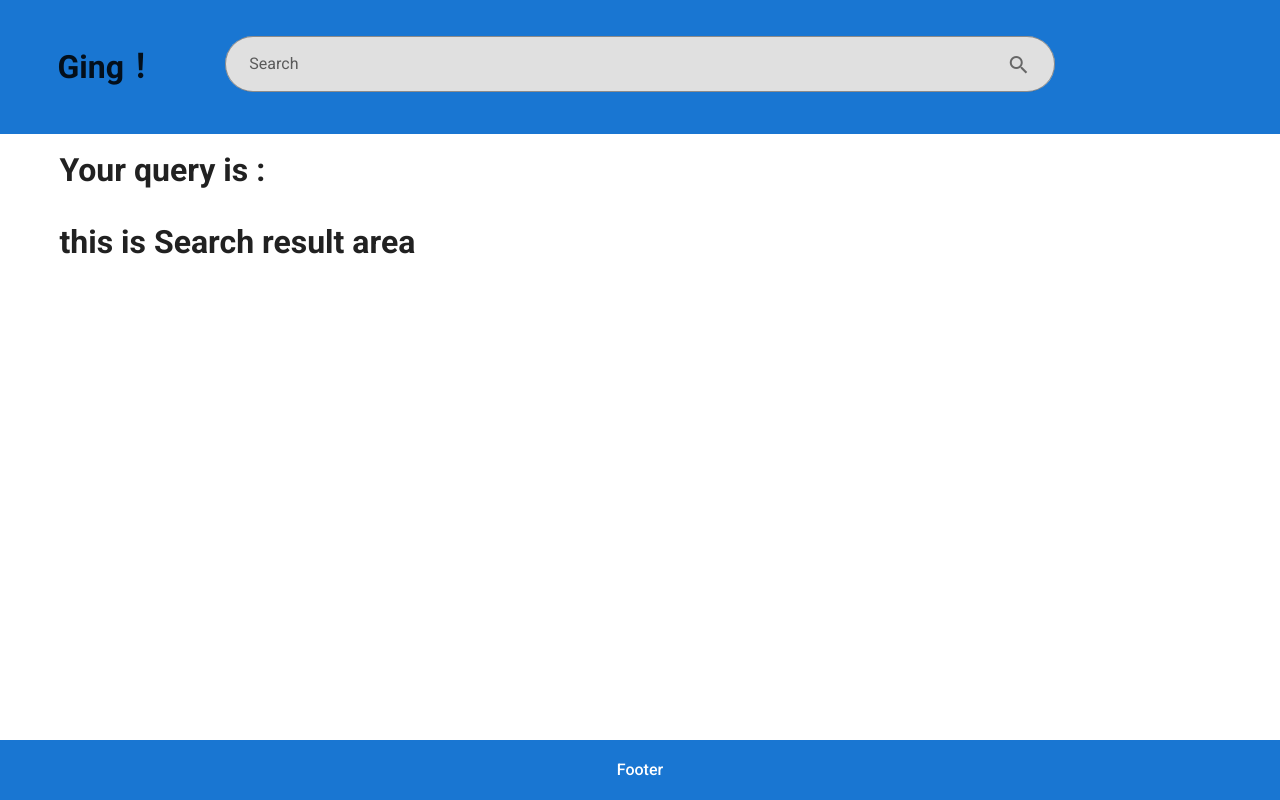
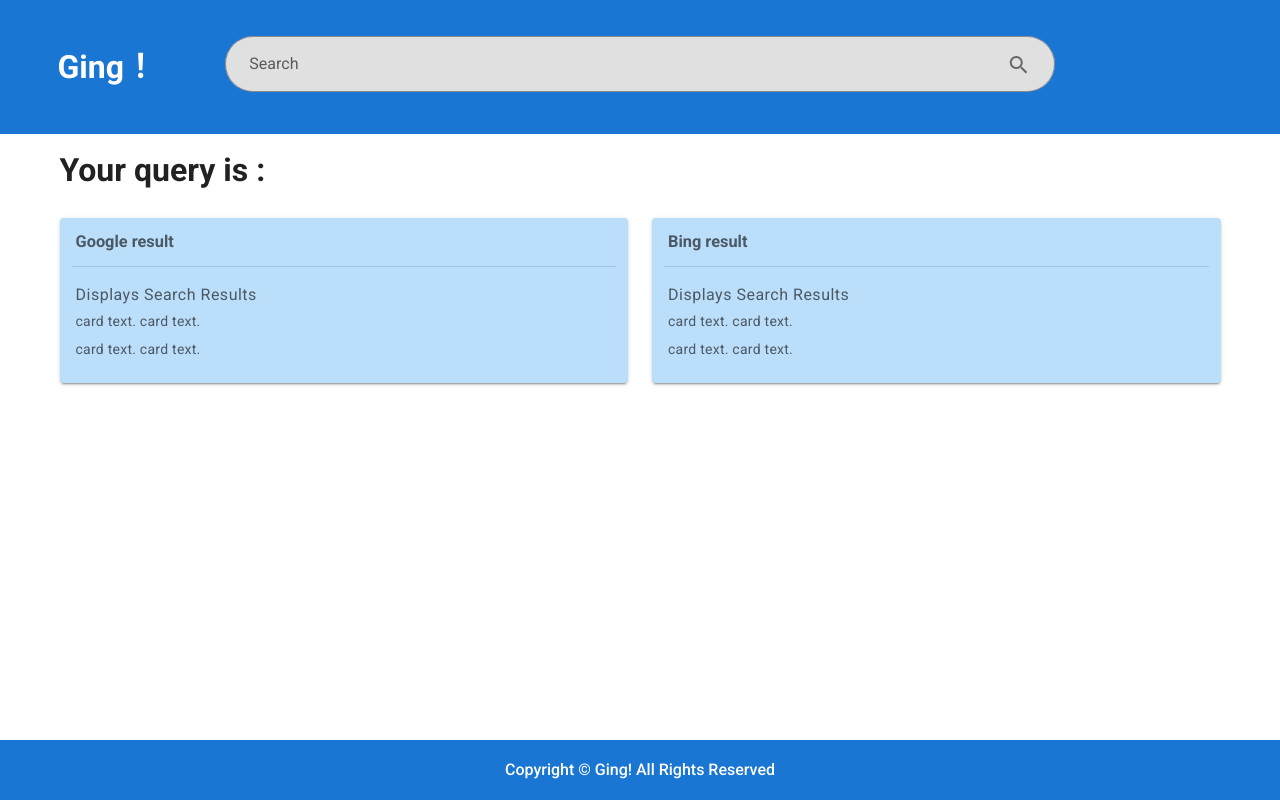
Before and after one commit to peartrees/Web_Search_App, a Vue app in the folder frontend/: page / in a window 1280 px wide. Both pictures are taken after a click on the button 1018 px from the left and 65 px from the top of the page. Built offline with nearby package versions, Linux system fonts and the light colour scheme.

Commit message:
make it better

```diff
--- a/frontend/src/App.vue
+++ b/frontend/src/App.vue
@@ -2,7 +2,7 @@
   <v-app>
         <v-container fluid class="primary">
          <v-row align="center">
-          <v-col cols=2 class="text-center"><h1>Ging！</h1></v-col>
+          <v-col cols=2 class="text-center"><h1 style="color:white">Ging！</h1></v-col>
             <v-col cols=8 class="text-center">
               <br>
              <v-text-field
@@ -27,7 +27,7 @@
          <Search v-if="currentComponent === 'Search'"></Search>
        </v-container>
     <v-footer color="primary" dark absolute app>
-      <v-col class="font-weight-medium text-center" cols=12>Footer</v-col>
+      <v-col class="font-weight-medium text-center" cols=12>Copyright © Ging! All Rights Reserved</v-col>
     </v-footer>
   </v-app>
 </template>
--- a/frontend/src/components/Search.vue
+++ b/frontend/src/components/Search.vue
@@ -1,5 +1,28 @@
 <template>
-  <h1> {{ title }} </h1>
+  <v-row>
+    <v-col cols=6>
+      <v-card raised color="blue lighten-4">
+      <v-subheader><h3>Google result</h3></v-subheader>
+      <v-divider class="mx-3"></v-divider>
+      <v-card-text>
+        <div class="body-1 mb-1">Displays Search Results</div>
+        <div class="body-2 mb-2">card text. card text.</div>
+        <div class="body-2 mb-2">card text. card text.</div>
+     </v-card-text>
+      </v-card>
+    </v-col>
+    <v-col cols=6>
+      <v-card raised color="blue lighten-4">
+      <v-subheader><h3>Bing result</h3></v-subheader>
+      <v-divider class="mx-3"></v-divider>
+      <v-card-text>
+        <div class="body-1 mb-1">Displays Search Results</div>
+        <div class="body-2 mb-2">card text. card text.</div>
+        <div class="body-2 mb-2">card text. card text.</div>
+     </v-card-text>
+    </v-card>
+    </v-col>
+  </v-row>
 </template>
 
 <script>
```
Also changed, not shown: 11 other files (tests, documents, lock files or other folders).
